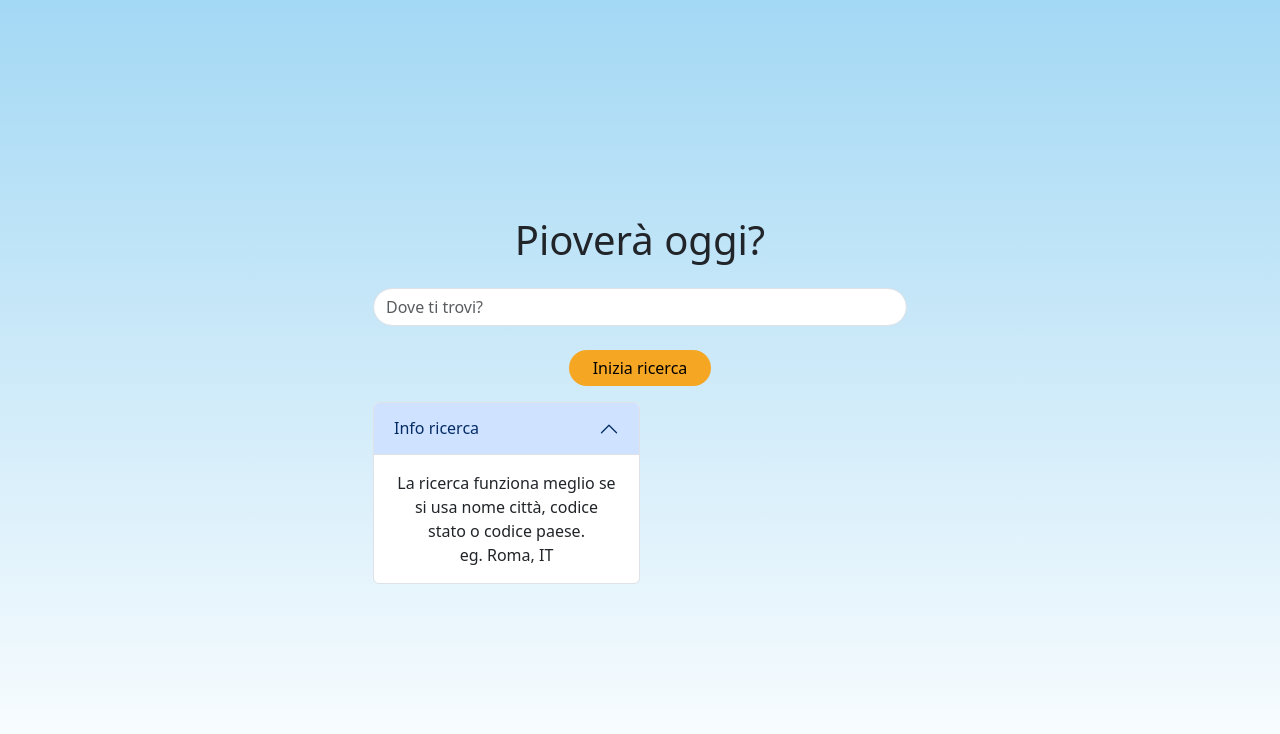
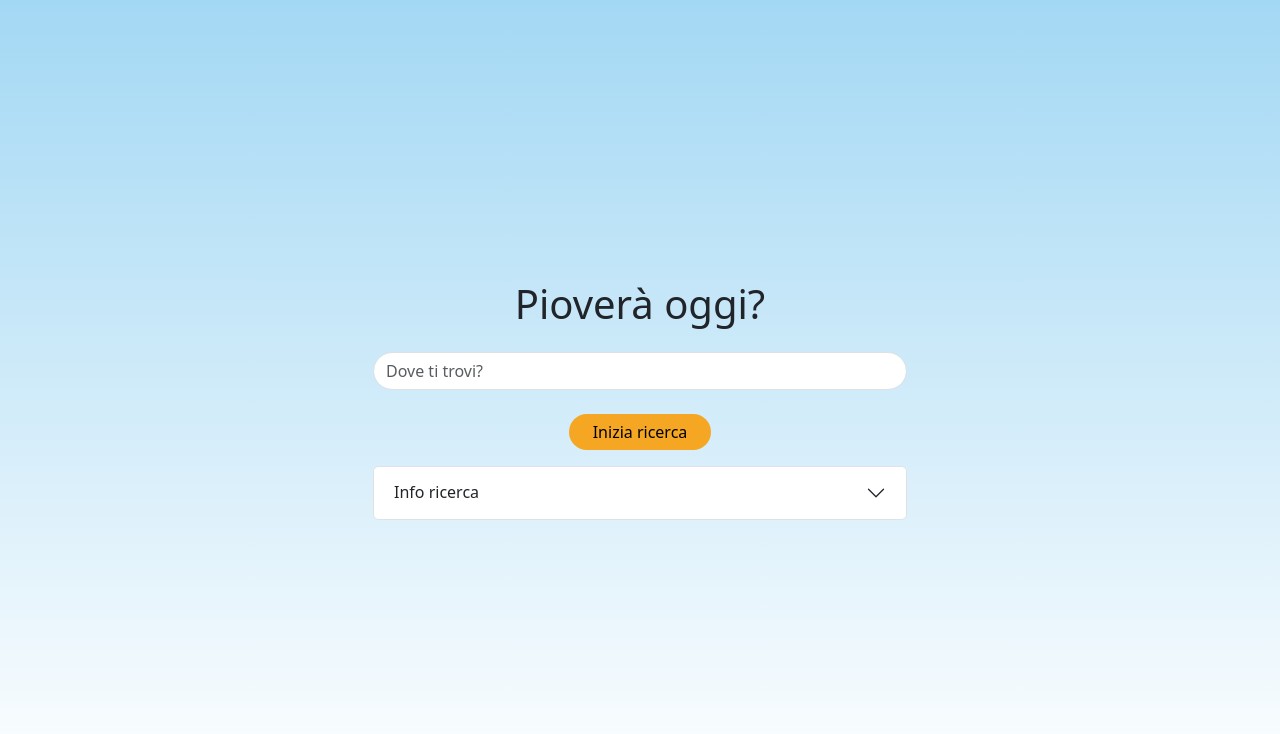
Before and after one commit to andrea-maiolo/u3-w2-p, a React (Vite) app: page / in a window 1280 px wide. Shown: the top 734 px of the page. Built offline with nearby package versions, Linux system fonts and the light colour scheme.

Commit message:
cambio minimo di design

```diff
--- a/src/components/SearchPage.jsx
+++ b/src/components/SearchPage.jsx
@@ -47,7 +47,7 @@ const SearchPage = () => {
                 Inizia ricerca
               </Button>
             </Form>
-            <Accordion defaultActiveKey="0" className="mt-3 w-50">
+            <Accordion className="mt-3">
               <Accordion.Item eventKey="0">
                 <Accordion.Header>Info ricerca</Accordion.Header>
                 <Accordion.Body>
--- a/src/components/WeatherPageDetails.jsx
+++ b/src/components/WeatherPageDetails.jsx
@@ -78,7 +78,7 @@ function WeatherPageDetails() {
           <Button className="fs-4 fw-bold custom-btn" onClick={handleBack}>
             Home
           </Button>
-          <Row>
+          <Row className="mt-3">
             <Col>
               <h2 className="text-center">
                 {params.location} {weatherData.sys.country}
@@ -133,19 +133,13 @@ function WeatherPageDetails() {
               </Card>
             </Col>
           </Row>
-          {/* <Row>
-            {daysData.list.map((ele) => {
-              return <DailyWeather key={ele.dt} extraInfo={ele} />;
-            })}
-          </Row> */}
-          {/* test */}
+
           <Container className="py-4">
             <Carousel
               interval={1500}
               // interval={null}
               pause="hover"
-              nextIcon={<span className="btn text-black custom-ctrl">&gt;</span>}
-              prevIcon={<span className="btn text-black">&lt;</span>}
+              controls="true"
             >
               {daysData.list.map((ele) => (
                 <Carousel.Item key={ele.dt}>
@@ -156,8 +150,6 @@ function WeatherPageDetails() {
               ))}
             </Carousel>
           </Container>
-
-          {/* fine test */}
         </Container>
       )}
     </>
```
